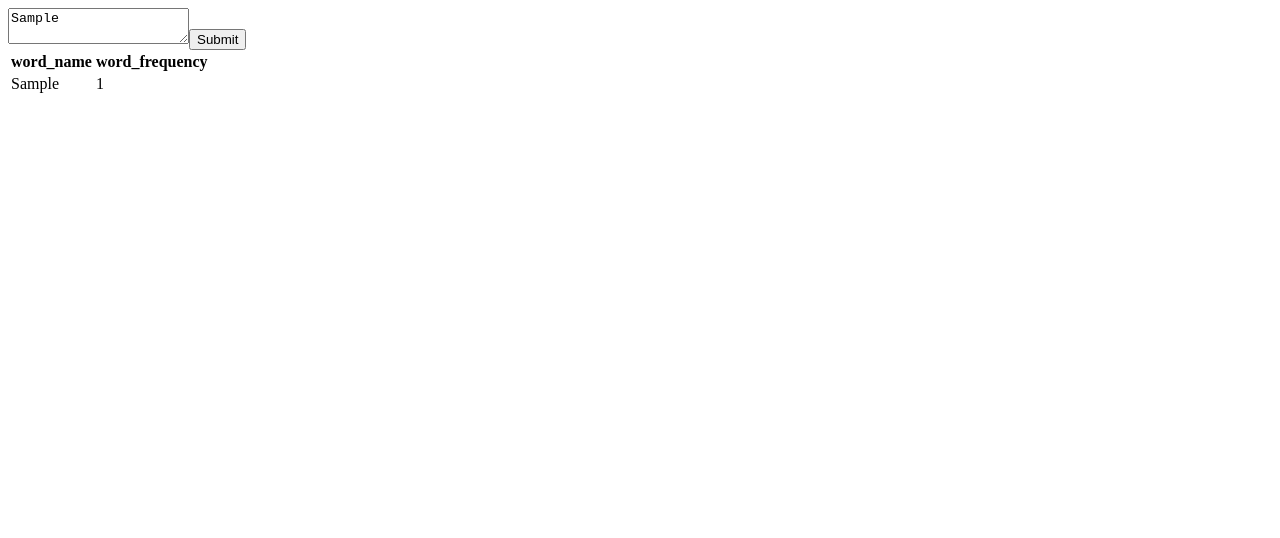
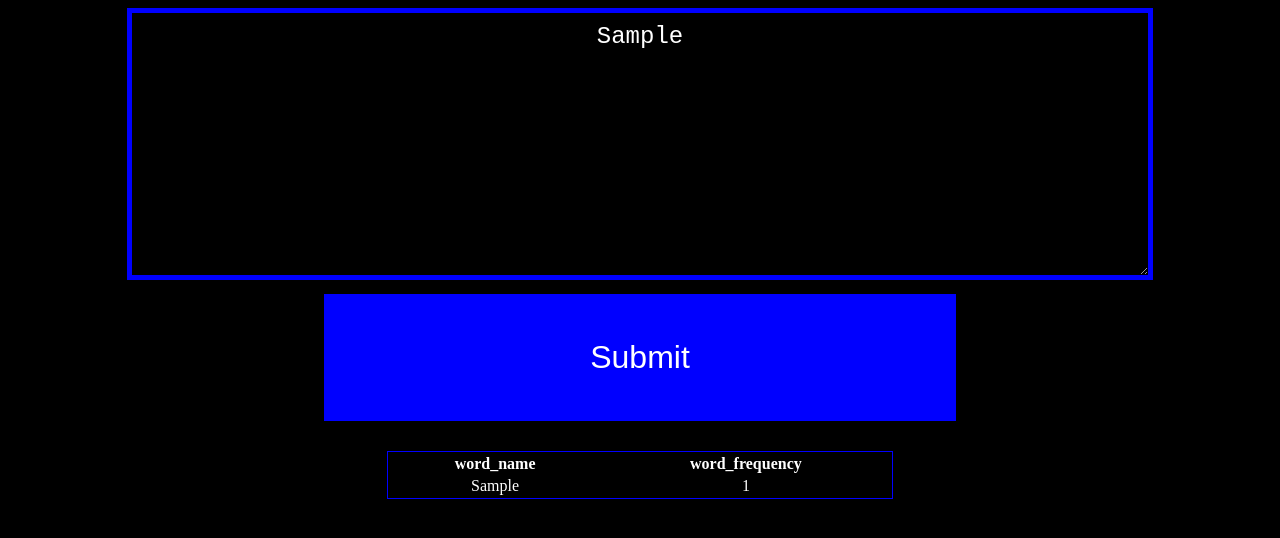
Before and after one commit to ThomasSFSU/assignment-6, a plain HTML site: page index.html in a window 1280 px wide. Both pictures are taken after typing "Sample" into the empty fields and a click on the button "Submit". Drawn offline with Linux system fonts and the light colour scheme.

Commit message:
Finished.

```diff
--- a/index.html
+++ b/index.html
@@ -2,6 +2,7 @@
 <html>
     <head>
         <meta charset="UTF-8">
+        <link rel="stylesheet" type="text/css" href="style.css">
         <title>Assignment 6: DOM API</title>
     </head>
     <body>
--- a/script.js
+++ b/script.js
@@ -1,14 +1,17 @@
 const root = document.getElementById("root");
 let form = document.createElement("form");
+form.id = "inputForm";
 
 let textArea = document.createElement("textarea");
 textArea.id = "textBox";
 textArea.name = "Text Input";
+textArea.placeholder = "Enter some text here to perform a frequency analysis.";
 form.appendChild(textArea);
 
 
 let submitButton = document.createElement("button");
 submitButton.type = "submit";
+submitButton.id = "btn";
 submitButton.innerText = "Submit";
 form.appendChild(submitButton);
 
@@ -17,11 +20,11 @@ form.addEventListener("submit", (e) => {
     const fd = new FormData(form);
     const userInput = textArea.value;
 
-    console.log("User Input: ", userInput);
+    //console.log("User Input: ", userInput);
 
     // Split the user input into an array of words based on whitespace.
     const words = userInput.split(" ");
-    console.log("Space Delimited Words: ", words);
+    //console.log("Space Delimited Words: ", words);
 
     // Create a map object with user entered words as keys and their frequencies as values.
     const wordFreqs = new Map();
@@ -33,9 +36,9 @@ form.addEventListener("submit", (e) => {
             wordFreqs.set(currentWord, 1);
         }
     }
-    console.log("Frequency Map: ", wordFreqs);
+    //console.log("Frequency Map: ", wordFreqs);
     const frequencyObject = Object.fromEntries(wordFreqs);
-    console.log("Unsorted Frequency Object: ", frequencyObject);
+    //console.log("Unsorted Frequency Object: ", frequencyObject);
 
 
     let sortedWordFreqs = new Map([...wordFreqs.entries()].sort((a, b) => {
@@ -51,6 +54,7 @@ form.addEventListener("submit", (e) => {
 
     // Create the heading row
     let freqTable = document.createElement("table");
+    freqTable.id = "frequencyTable";
     let newRow = document.createElement("tr");
     let newHeader = document.createElement("th");
     newHeader.innerText = "word_name";
@@ -63,7 +67,7 @@ form.addEventListener("submit", (e) => {
 
     // Add the top 5 keys to the UI table
     const topFiveKeys = Array.from(sortedWordFreqs.keys()).splice(0,5);
-    console.log("Top 5 Keys: ", topFiveKeys);
+    //console.log("Top 5 Keys: ", topFiveKeys);
     for(i in topFiveKeys){
         let row = document.createElement("tr");
         let word = topFiveKeys[i];
--- /dev/null
+++ b/style.css
@@ -0,0 +1,34 @@
+* {
+    background-color: black;
+    color: white;
+    text-align: center;
+}
+#textBox {
+    font-size: 1.5rem;
+    width: 80%;
+
+    min-height: 250px;
+    border: 5px blue solid;
+    padding-top: 10px;
+}
+#btn {
+    width: 50%;
+    margin: auto;
+    padding-top: 40px;
+    padding-bottom: 40px;
+    margin-top: 10px;
+    background-color: blue;
+    font-size: 2rem;
+    border: 5px blue solid;
+}
+#btn:hover {
+    background-color: darkblue;
+    border: 10px lightblue solid;
+}
+
+#frequencyTable {
+    width: 40%;
+    margin: auto;
+    border: 1px blue solid;
+    margin-top: 30px;
+}
```
